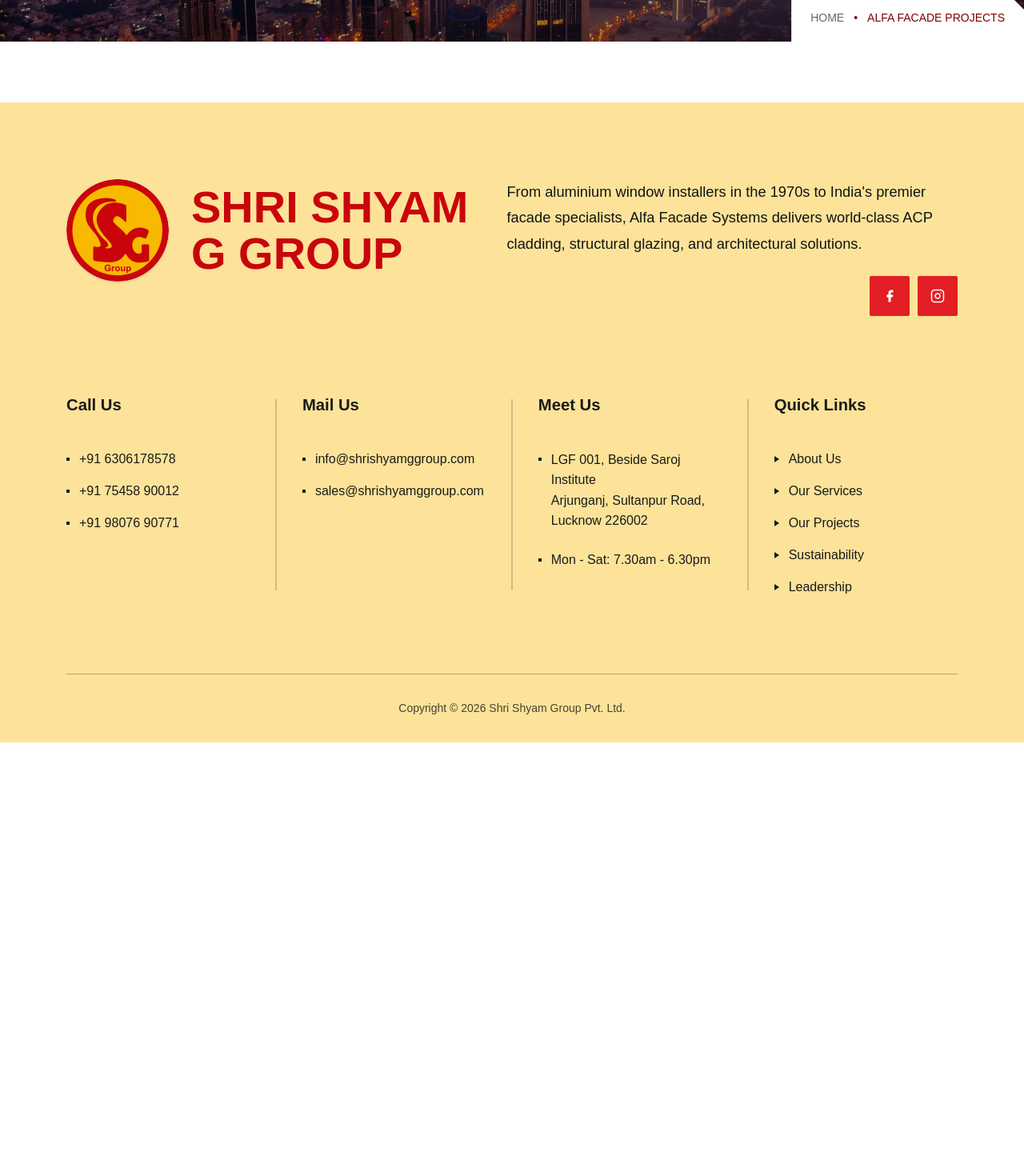
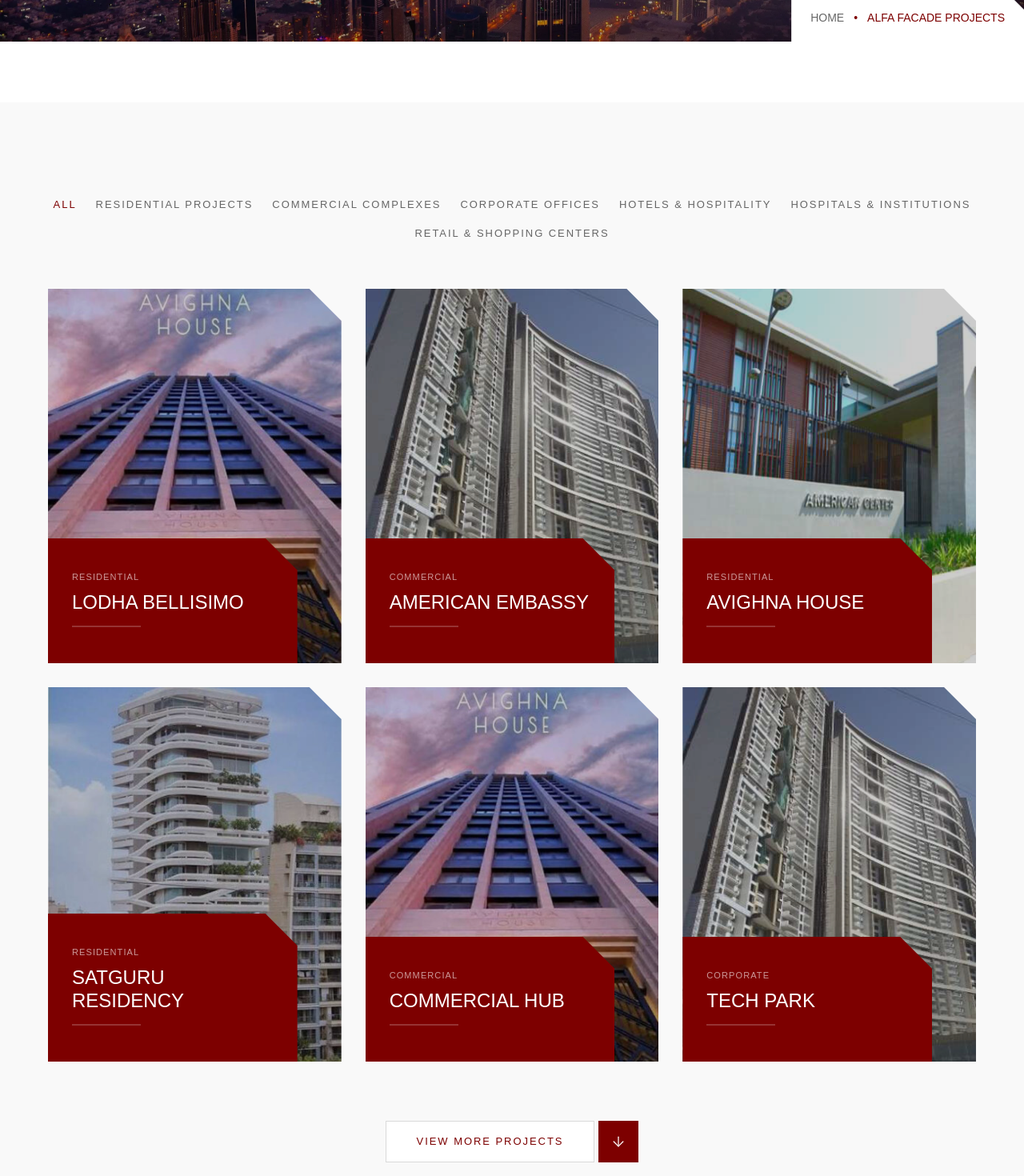
Before and after one commit to x64Mayank/client-site-01, a React (Vite) app: page /projects in a window 1280 px wide. Shown: the part 500-1970 px from the top of the page at 80% size. Before the commit the page ends 1428 px from the top, so only its background shows below. Built offline with nearby package versions, Linux system fonts and the light colour scheme; a web font is replaced by a local one.

Commit message:
feat: add ProjectsGrid component to ProjectsPage with category filtering and load more functionality

```diff
--- a/src/pages/ProjectsPage.jsx
+++ b/src/pages/ProjectsPage.jsx
@@ -1,5 +1,6 @@
 import React from 'react';
 import PageHero from '../components/PageHero';
+import ProjectsGrid from '../sections/ProjectsGrid';
 import Footer from '../sections/Footer';
 
 const ProjectsPage = () => {
@@ -16,6 +17,7 @@ const ProjectsPage = () => {
         }
         breadcrumbLabel="ALFA FACADE PROJECTS"
       />
+      <ProjectsGrid />
       <Footer />
     </main>
   );
--- /dev/null
+++ b/src/sections/ProjectsGrid.jsx
@@ -0,0 +1,198 @@
+import React, { useState } from 'react';
+import { ArrowRight, ArrowDown, Plus } from 'lucide-react';
+import Button from '../components/ui/Button';
+
+const CATEGORIES = [
+  "ALL",
+  "RESIDENTIAL PROJECTS",
+  "COMMERCIAL COMPLEXES",
+  "CORPORATE OFFICES",
+  "HOTELS & HOSPITALITY",
+  "HOSPITALS & INSTITUTIONS",
+  "RETAIL & SHOPPING CENTERS"
+];
+
+const PROJECTS = [
+  {
+    id: 1,
+    title: "Lodha Bellisimo",
+    category: "Residential",
+    fullCategory: "RESIDENTIAL PROJECTS",
+    img: "/images/projects/project-1.png",
+  },
+  {
+    id: 2,
+    title: "American Embassy",
+    category: "Commercial",
+    fullCategory: "COMMERCIAL COMPLEXES",
+    img: "/images/projects/project-2.png",
+  },
+  {
+    id: 3,
+    title: "Avighna House",
+    category: "Residential",
+    fullCategory: "RESIDENTIAL PROJECTS",
+    img: "/images/projects/project-3.png",
+  },
+  {
+    id: 4,
+    title: "Satguru Residency",
+    category: "Residential",
+    fullCategory: "RESIDENTIAL PROJECTS",
+    img: "/images/projects/project-4.png",
+  },
+  {
+    id: 5,
+    title: "Commercial Hub",
+    category: "Commercial",
+    fullCategory: "COMMERCIAL COMPLEXES",
+    img: "/images/projects/project-1.png",
+  },
+  {
+    id: 6,
+    title: "Tech Park",
+    category: "Corporate",
+    fullCategory: "CORPORATE OFFICES",
+    img: "/images/projects/project-2.png",
+  },
+  {
+    id: 7,
+    title: "The Grand Hotel",
+    category: "Hospitality",
+    fullCategory: "HOTELS & HOSPITALITY",
+    img: "/images/projects/project-3.png",
+  },
+  {
+    id: 8,
+    title: "City Hospital",
+    category: "Institution",
+    fullCategory: "HOSPITALS & INSTITUTIONS",
+    img: "/images/projects/project-4.png",
+  },
+  {
+    id: 9,
+    title: "DLF Mall",
+    category: "Retail",
+    fullCategory: "RETAIL & SHOPPING CENTERS",
+    img: "/images/projects/project-1.png",
+  },
+  {
+    id: 10,
+    title: "Skyline Towers",
+    category: "Residential",
+    fullCategory: "RESIDENTIAL PROJECTS",
+    img: "/images/projects/project-2.png",
+  },
+  {
+    id: 11,
+    title: "Global Business Center",
+    category: "Corporate",
+    fullCategory: "CORPORATE OFFICES",
+    img: "/images/projects/project-3.png",
+  },
+  {
+    id: 12,
+    title: "Sunrise Resort",
+    category: "Hospitality",
+    fullCategory: "HOTELS & HOSPITALITY",
+    img: "/images/projects/project-4.png",
+  }
+];
+
+const ProjectsGrid = () => {
+  const [activeCategory, setActiveCategory] = useState("ALL");
+  const [visibleCount, setVisibleCount] = useState(6);
+
+  const filteredProjects = activeCategory === "ALL"
+    ? PROJECTS
+    : PROJECTS.filter(p => p.fullCategory === activeCategory);
+
+  const displayProjects = filteredProjects.slice(0, visibleCount);
+
+  return (
+    <section className="w-full bg-brand-background py-[118px]">
+      <div className="max-w-[1440px] mx-auto px-6 lg:px-[60px]">
+
+        {/* Category Filters */}
+        <div className="flex flex-wrap items-center justify-center gap-x-6 gap-y-4 mb-[60px]">
+          {CATEGORIES.map((cat) => (
+            <button
+              key={cat}
+              onClick={() => {
+                setActiveCategory(cat);
+                setVisibleCount(6); // Reset count on category change
+              }}
+              className={`font-display font-medium text-[13px] tracking-[0.15em] uppercase transition-colors duration-300 ${
+                activeCategory === cat ? 'text-brand-maroon' : 'text-brand-muted hover:text-brand-text'
+              }`}
+            >
+              {cat}
+            </button>
+          ))}
+        </div>
+
+        {/* Grid */}
+        <div className="grid grid-cols-1 md:grid-cols-2 lg:grid-cols-3 gap-[30px] mb-[74px]">
+          {displayProjects.map((project, idx) => (
+            <div
+              key={`${project.id}-${idx}`}
+              className="relative group w-full h-[468px] overflow-hidden cursor-pointer"
+            >
+              {/* Image Container with Top-Right Cut */}
+              <div className="w-full h-full relative overflow-hidden [clip-path:polygon(0_0,calc(100%-40px)_0,100%_40px,100%_100%,0_100%)]">
+                <img
+                  src={project.img}
+                  alt={project.title}
+                  className="w-full h-full object-cover transition-transform duration-1000 group-hover:scale-110"
+                />
+                {/* Overlay */}
+                <div className="absolute inset-0 bg-black/20 group-hover:bg-black/40 transition-colors duration-500 z-10" />
+              </div>
+
+              {/* Text Box with Top-Right Cut */}
+              <div className="absolute -bottom-[100px] group-hover:bottom-0 left-0 bg-brand-maroon px-[30px] pt-[40px] pb-[35px] w-[85%] transition-all duration-500 z-20 flex flex-col [clip-path:polygon(0_0,calc(100%-40px)_0,100%_40px,100%_100%,0_100%)]">
+                <span className="font-display font-medium text-[11px] tracking-[0.1em] text-white/60 uppercase block mb-[10px]">
+                  {project.category}
+                </span>
+
+                <h3 className="font-display font-medium text-[22px] lg:text-[24px] leading-[1.2] text-white uppercase mb-5 relative after:content-[''] after:absolute after:-bottom-4 after:left-0 after:w-[86px] after:h-[2px] after:bg-white/20">
+                  {project.title}
+                </h3>
+
+                <div className="opacity-0 group-hover:opacity-100 transition-opacity duration-500 delay-100 mt-[15px]">
+                  <p className="font-body text-[15px] leading-[26px] text-[#C2C2C2] line-clamp-3 mb-[15px]">
+                    {project.desc || "Outstanding project delivered with precision and excellence."}
+                  </p>
+
+                  <div className="flex justify-end w-full">
+                    <ArrowRight size={24} className="text-white" />
+                  </div>
+                </div>
+              </div>
+            </div>
+          ))}
+        </div>
+
+        {/* Load More Button */}
+        {visibleCount < filteredProjects.length && (
+          <div className="flex justify-center">
+            <button
+              onClick={() => setVisibleCount(prev => prev + 3)}
+              className="flex items-stretch group cursor-pointer"
+            >
+              <div className="border border-brand-border bg-white px-[38px] py-[15px] font-display font-medium text-[13px] tracking-[0.15em] text-brand-maroon uppercase flex items-center justify-center transition-colors group-hover:border-brand-maroon">
+                VIEW MORE PROJECTS
+              </div>
+              <div className="w-[50px] bg-brand-maroon flex items-center justify-center ml-[5px] transition-transform group-hover:translate-y-1">
+                <ArrowDown size={20} className="text-white" strokeWidth={1.5} />
+              </div>
+            </button>
+          </div>
+        )}
+
+      </div>
+    </section>
+  );
+};
+
+export default ProjectsGrid;
```
